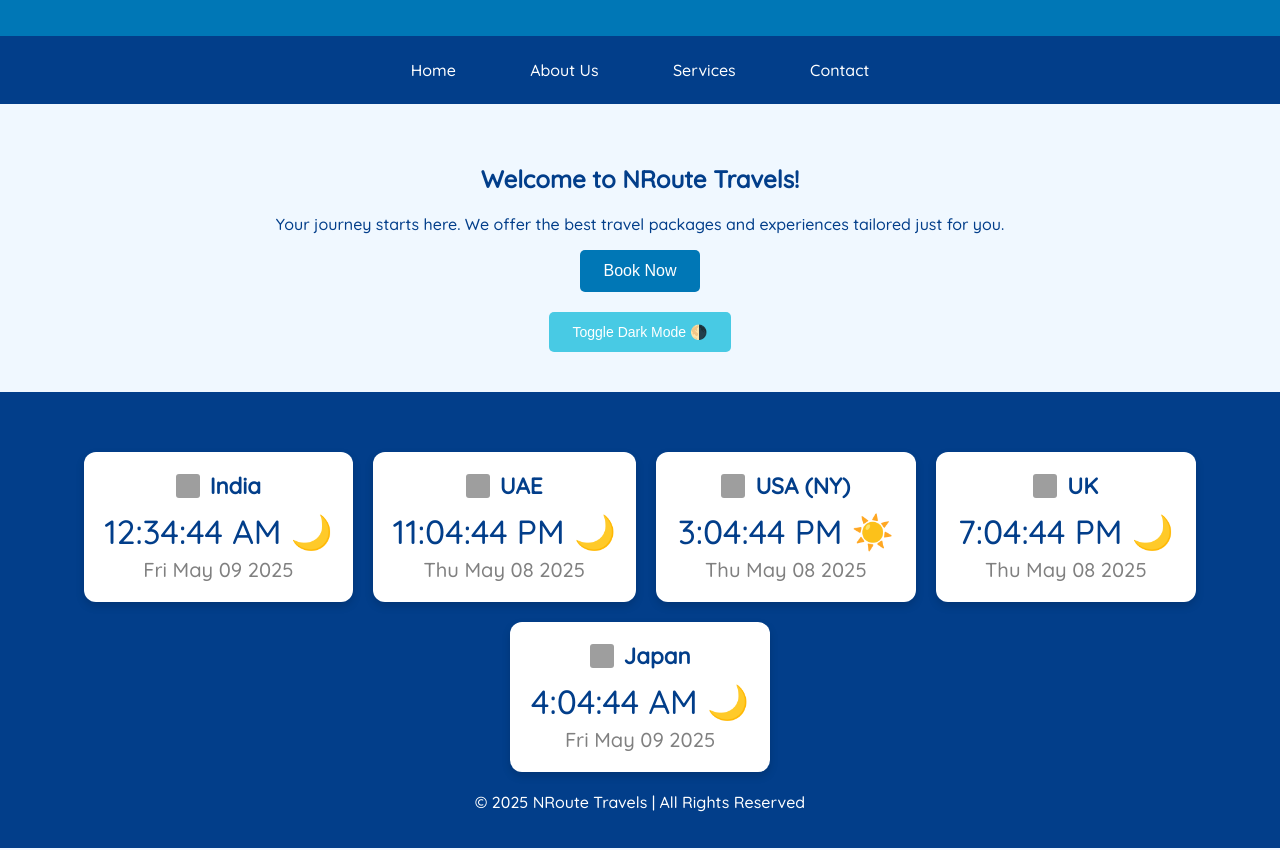
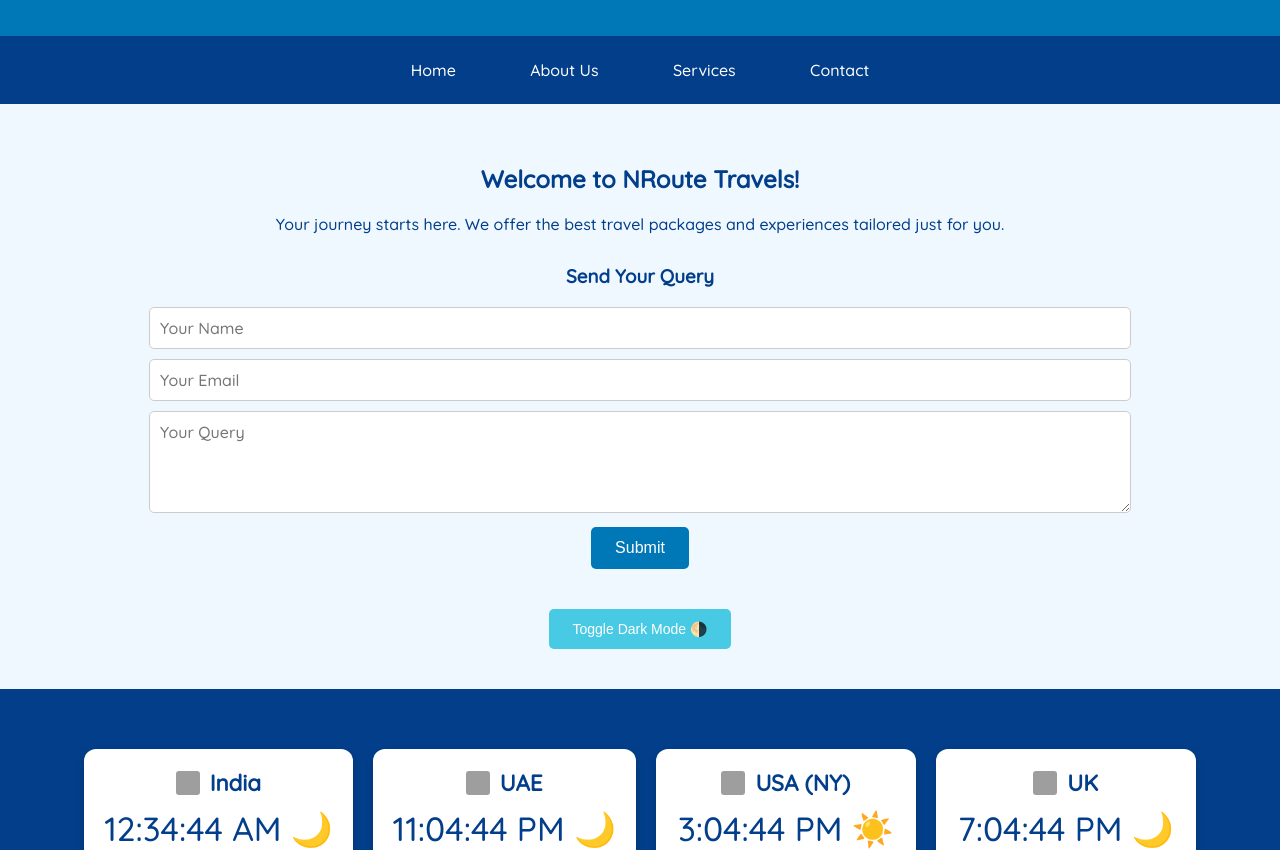
Before and after one commit to niks-pati/nroute-travels, a plain HTML site: page index.html in a window 1280 px wide. Shown: the part 250-1100 px from the top of the page. Drawn offline with Linux system fonts and the light colour scheme; grey boxes are pictures that could not be loaded.

Commit message:
on screen form

```diff
--- a/index.html
+++ b/index.html
@@ -146,6 +146,20 @@
       color: gray;
     }
 
+    form {
+      margin-top: 30px;
+    }
+
+    input, textarea {
+      padding: 10px;
+      width: 80%;
+      margin-bottom: 10px;
+      border-radius: 5px;
+      border: 1px solid #ccc;
+      font-size: 16px;
+      font-family: 'Quicksand', sans-serif;
+    }
+
     @media only screen and (max-width: 768px) {
       nav a {
         display: block;
@@ -183,7 +197,15 @@
 <section>
   <h2>Welcome to NRoute Travels!</h2>
   <p>Your journey starts here. We offer the best travel packages and experiences tailored just for you.</p>
-  <button onclick="window.location.href='https://forms.gle/RUBUZjyjgCSVkFzk9'">Book Now</button>
+
+  <form id="query-form" onsubmit="submitQuery(event)">
+    <h3>Send Your Query</h3>
+    <input type="text" id="name" placeholder="Your Name" required><br>
+    <input type="email" id="email" placeholder="Your Email" required><br>
+    <textarea id="message" placeholder="Your Query" rows="4" required></textarea><br>
+    <button type="submit">Submit</button>
+  </form>
+
   <br>
   <button class="toggle-btn" onclick="toggleDarkMode()">Toggle Dark Mode 🌗</button>
 </section>
@@ -253,6 +275,18 @@
     document.body.classList.toggle("dark-mode");
   }
 
+  function submitQuery(event) {
+    event.preventDefault();
+    const name = document.getElementById("name").value.trim();
+    const email = document.getElementById("email").value.trim();
+    const message = document.getElementById("message").value.trim();
+
+    if (name && email && message) {
+      alert(`Thank you, ${name}! Your query has been submitted.`);
+      document.getElementById("query-form").reset();
+    }
+  }
+
   setInterval(updateClocks, 1000);
   updateClocks();
 </script>
```
